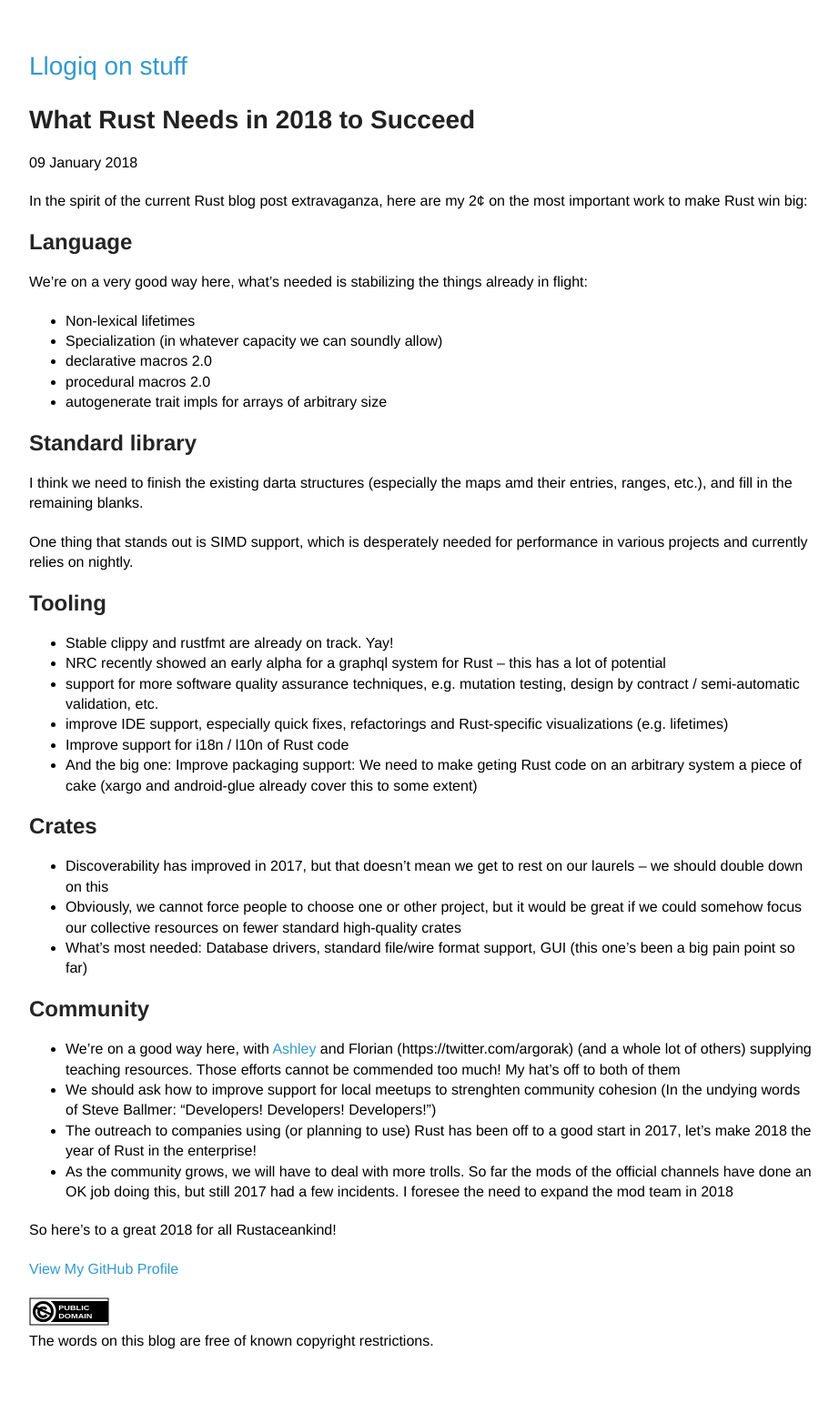
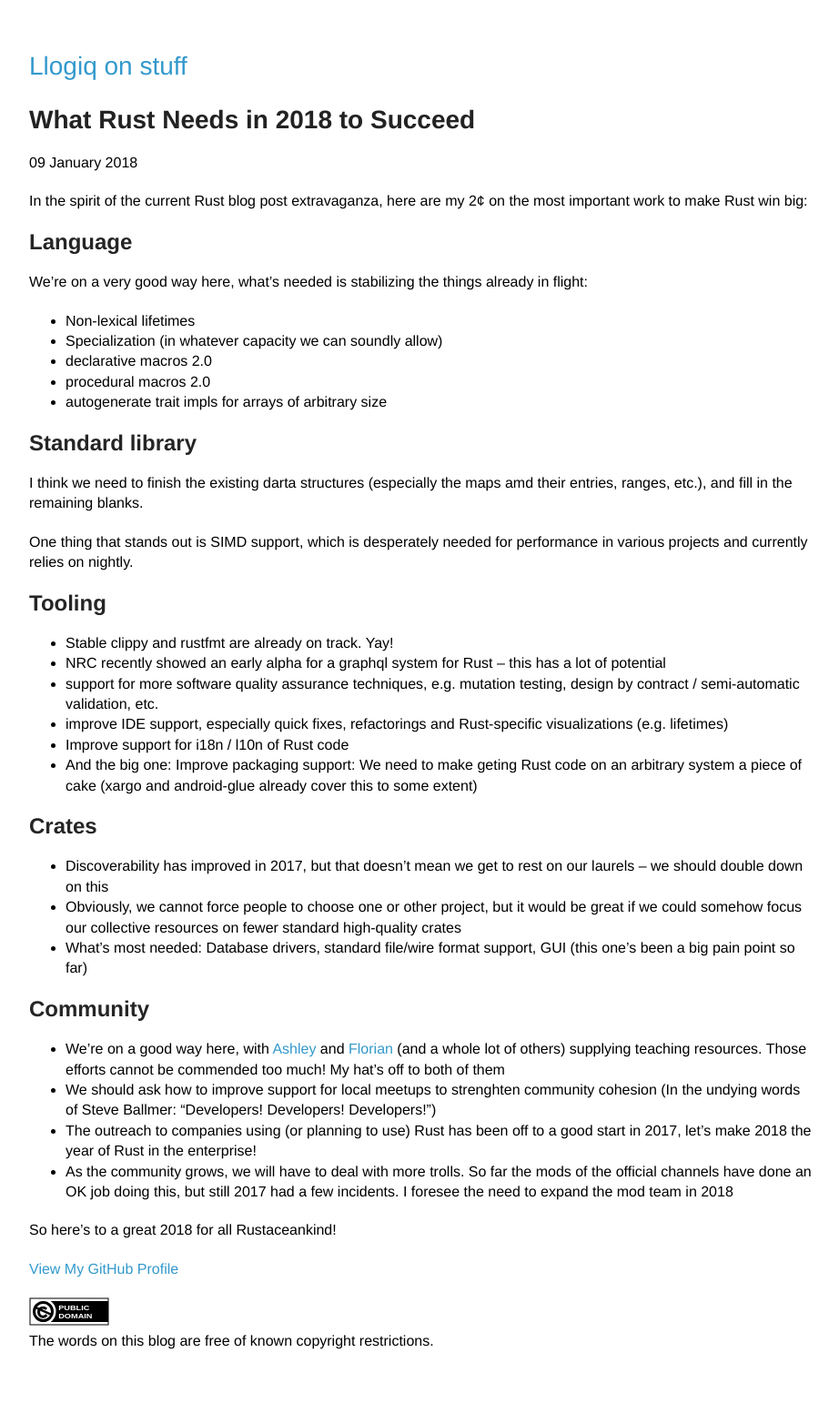
Before and after one commit to llogiq/llogiq.github.io, a Jekyll site: the page built from _posts/2018-01-09-rust.md, in a window 1280 px wide. Shown: the whole page at 91% size, without its empty margins (178-1100 px from the left). Built offline with Jekyll 4.4.1, drawn with Linux system fonts in a browser that asks for light colours.

Commit message:
Fix link to Florian's twitter

```diff
--- a/_posts/2018-01-09-rust.md
+++ b/_posts/2018-01-09-rust.md
@@ -52,7 +52,7 @@
 ## Community
 
 * We're on a good way here, with [Ashley](https://twitter.com/ag_dubs)
-  and Florian (https://twitter.com/argorak) (and a whole lot of others)
+  and [Florian](https://twitter.com/argorak) (and a whole lot of others)
   supplying teaching resources. Those efforts cannot be commended too
   much! My hat's off to both of them
 * We should ask how to improve support for local meetups to strenghten
```
